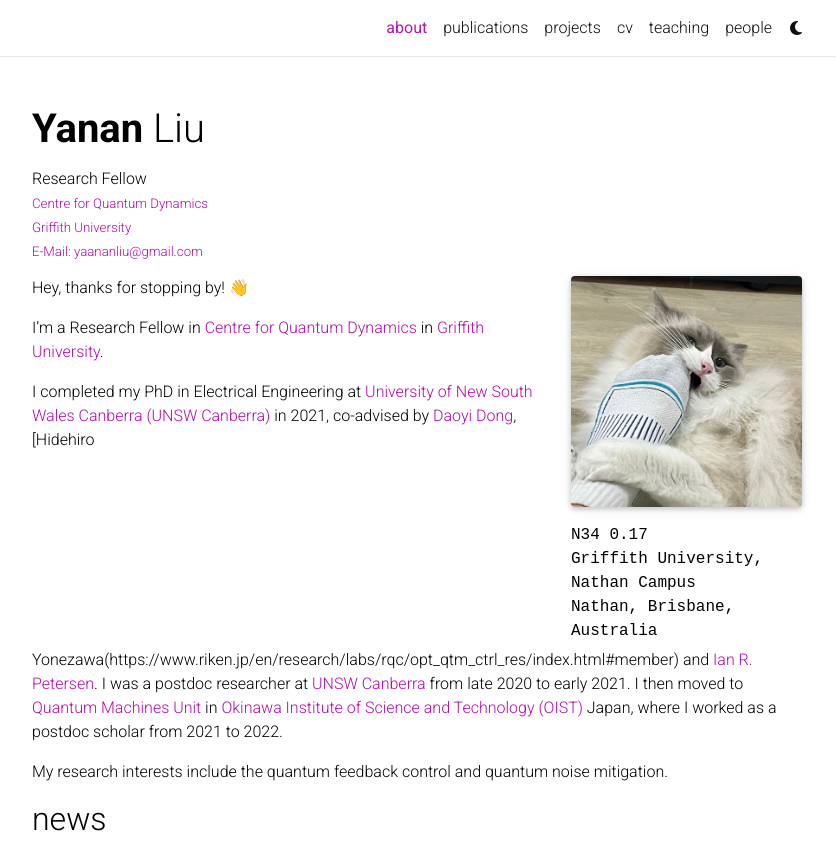
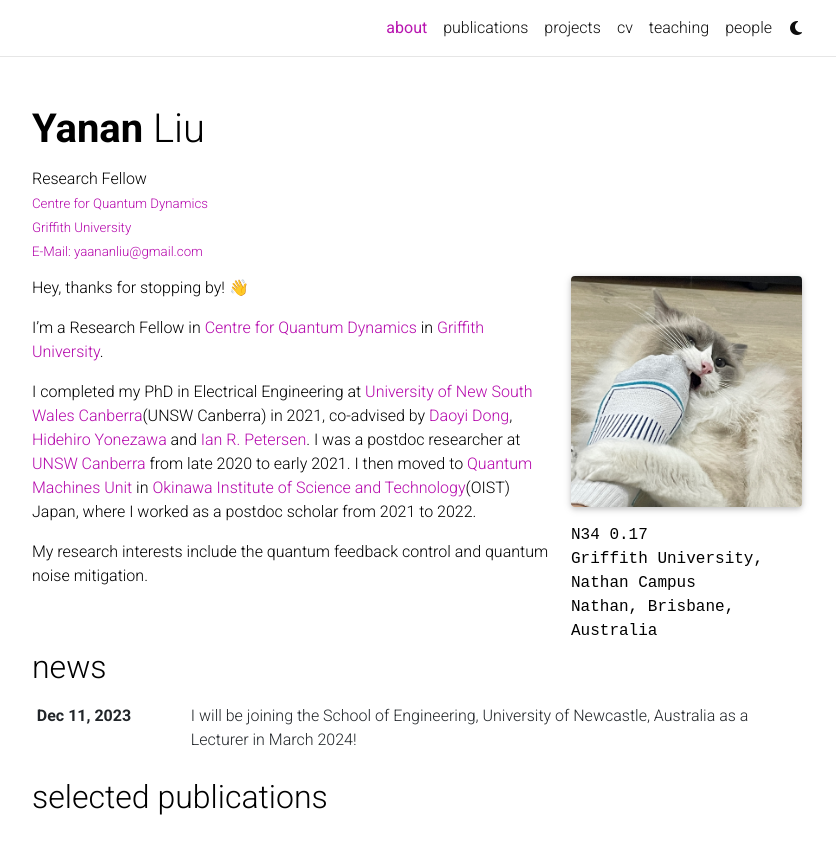
Before and after one commit to yananliuhomepage/yananliuhomepage.github.io, a Jekyll site: the page built from _pages/about.md, in a window 1280 px wide and 1285 px high, cut to the strip 0-844 px from the top of the window. Shown: the whole strip, without its empty margins (223-1059 px from the left). Built offline with Jekyll 4.4.1, drawn with Linux system fonts in a browser that asks for light colours; full-size pictures stand in for the smaller copies a plugin makes; some web fonts are replaced; comment, search, counter and statistics services are not loaded; a style sheet for code colours, icons or effects is not loaded.

Commit message:
Update about.md

```diff
--- a/_pages/about.md
+++ b/_pages/about.md
@@ -28,6 +28,6 @@
 
 I'm a Research Fellow in [Centre for Quantum Dynamics](https://www.griffith.edu.au/centre-quantum-dynamics) in [Griffith University](https://www.griffith.edu.au).
 
-I completed my PhD in Electrical Engineering at [University of New South Wales Canberra (UNSW Canberra)](https://www.unsw.edu.au/canberra) in 2021, co-advised by [Daoyi Dong](https://researchers.anu.edu.au/researchers/dong-dx), [Hidehiro Yonezawa(https://www.riken.jp/en/research/labs/rqc/opt_qtm_ctrl_res/index.html#member) and [Ian R. Petersen](https://cecc.anu.edu.au/people/ian-petersen). I was a postdoc researcher at [UNSW Canberra](https://www.unsw.edu.au/canberra) from late 2020 to early 2021. I then moved to [Quantum Machines Unit](https://groups.oist.jp/qmech) in [Okinawa Institute of Science and Technology (OIST)](https://www.oist.jp/) Japan, where I worked as a postdoc scholar from 2021 to 2022.
+I completed my PhD in Electrical Engineering at [University of New South Wales Canberra](https://www.unsw.edu.au/canberra)(UNSW Canberra) in 2021, co-advised by [Daoyi Dong](https://researchers.anu.edu.au/researchers/dong-dx), [Hidehiro Yonezawa](https://www.riken.jp/en/research/labs/rqc/opt_qtm_ctrl_res/index.html#member) and [Ian R. Petersen](https://cecc.anu.edu.au/people/ian-petersen). I was a postdoc researcher at [UNSW Canberra](https://www.unsw.edu.au/canberra) from late 2020 to early 2021. I then moved to [Quantum Machines Unit](https://groups.oist.jp/qmech) in [Okinawa Institute of Science and Technology](https://www.oist.jp/)(OIST) Japan, where I worked as a postdoc scholar from 2021 to 2022.
 
 My research interests include the quantum feedback control and quantum noise mitigation.
```
